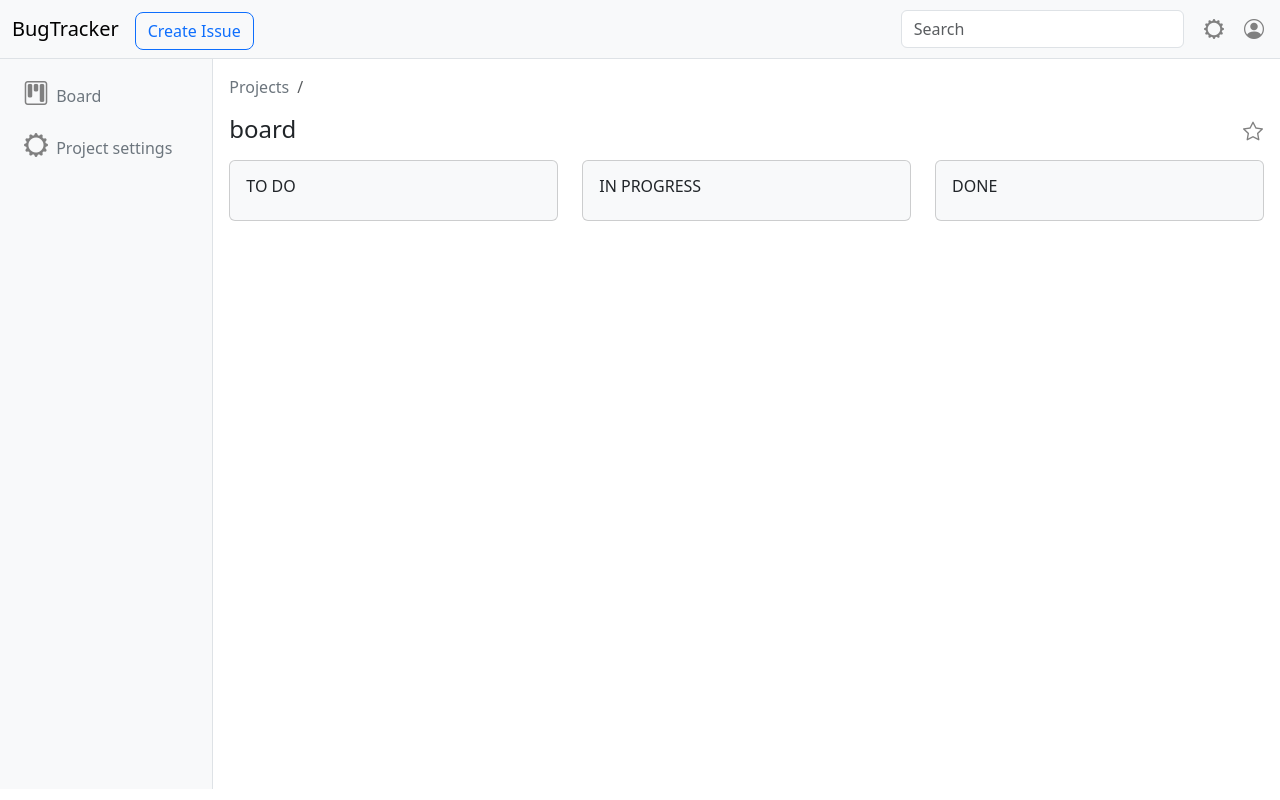
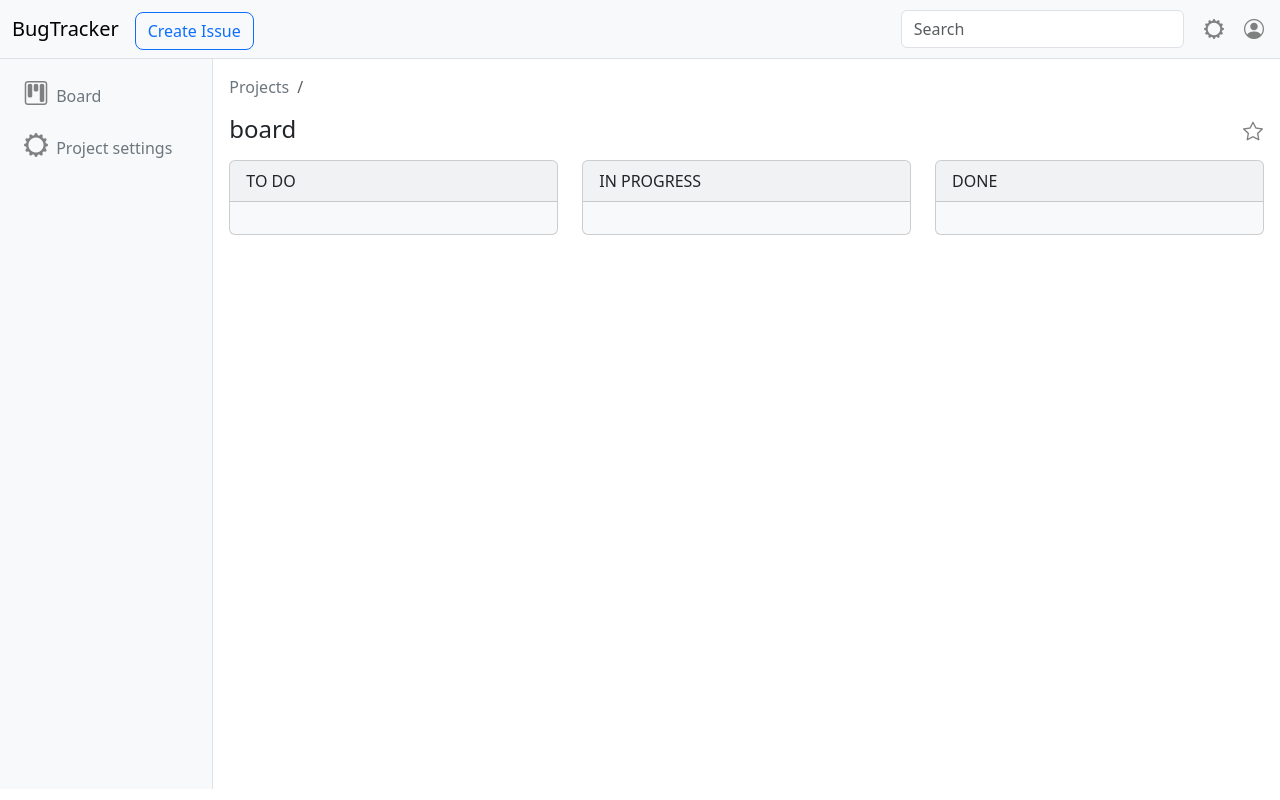
Before and after one commit to Haenes/bugtracker-old, a Django app: template app/templates/boards.html in a window 1280 px wide. Run offline with Django 4.2, Linux system fonts and the light colour scheme; the template is opened without the code that fills it: values that come from a table or form of the project are taken from there, others are empty.

Commit message:
Feat, fix: 1) Add card-header to the main card (droppable); 2) Because of 1) drop draggable card in header is impossible

```diff
--- a/app/static/cards.js
+++ b/app/static/cards.js
@@ -4,13 +4,13 @@ var url;     // Get url for fetch API
 
 function allowDrop(ev) {
 	ev.preventDefault();
-}
+};
 
 function drag(ev) {
 	ev.dataTransfer.setData("text", ev.target.id);
 	source = ev.target.id;                                   // Issue status (To do, In Progress, Done) ID
 	url = ev.target.getAttribute("data")
-}
+};
 
 function drop(ev) {
 	ev.preventDefault();
@@ -48,4 +48,4 @@ function drop(ev) {
 	else {
 		console.log("Error");
 	}
-}
+};
--- a/app/templates/boards.html
+++ b/app/templates/boards.html
@@ -65,9 +65,8 @@
 <!-- TO DO -->
 			<div class="col-sm-4">
 				<div class="card bg-body-tertiary">
+					<div class="card-header" name="To do">{% translate "TO DO" %}</div>
 					<div id="To do" class="card-body" ondrop="drop(event)" ondragover="allowDrop(event)">
-
-						<h6 name="To do" class="card-title">{% translate "TO DO" %}</h6>
 
 						{% for issue in issues_list %}
 
@@ -92,9 +91,8 @@
 <!-- IN PROGRESS -->
 			<div class="col-sm-4">
 				<div class="card bg-body-tertiary">
+					<div class="card-header" name="In progress">{% translate "IN PROGRESS" %}</div>
 					<div id="In progress" class="card-body" ondrop="drop(event)" ondragover="allowDrop(event)">
-
-						<h6 name="In progress" class="card-title">{% translate "IN PROGRESS" %}</h6>
 
 						{% for issue in issues_list %}
 							{% if issue.status == "In progress" %}
@@ -118,9 +116,8 @@
 <!-- DONE -->
 			<div class="col-sm-4">
 				<div class="card bg-body-tertiary">
+					<div class="card-header" name="Done">{% translate "DONE" %}</div>
 					<div id="Done" class="card-body" ondrop="drop(event)" ondragover="allowDrop(event)">
-
-						<h6 name="Done" class="card-title">{% translate "DONE" %}</h6>
 
 						{% for issue in issues_list %}
 							{% if issue.status == "Done" %}
```
